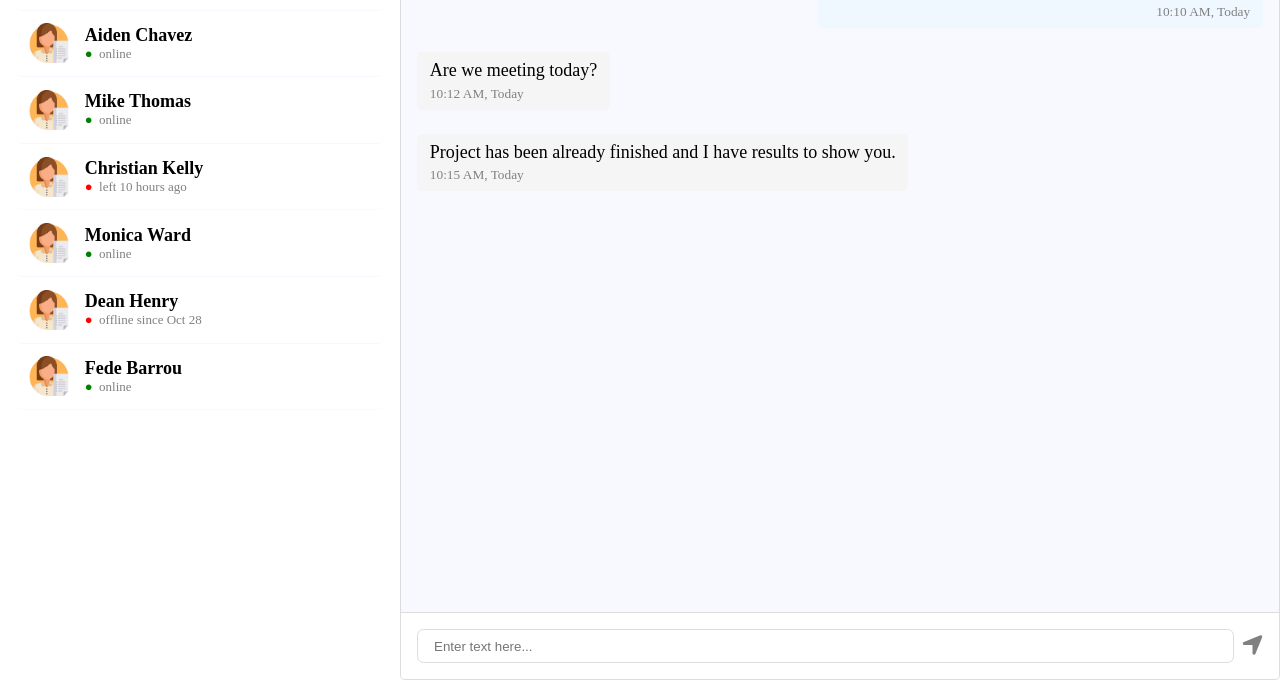
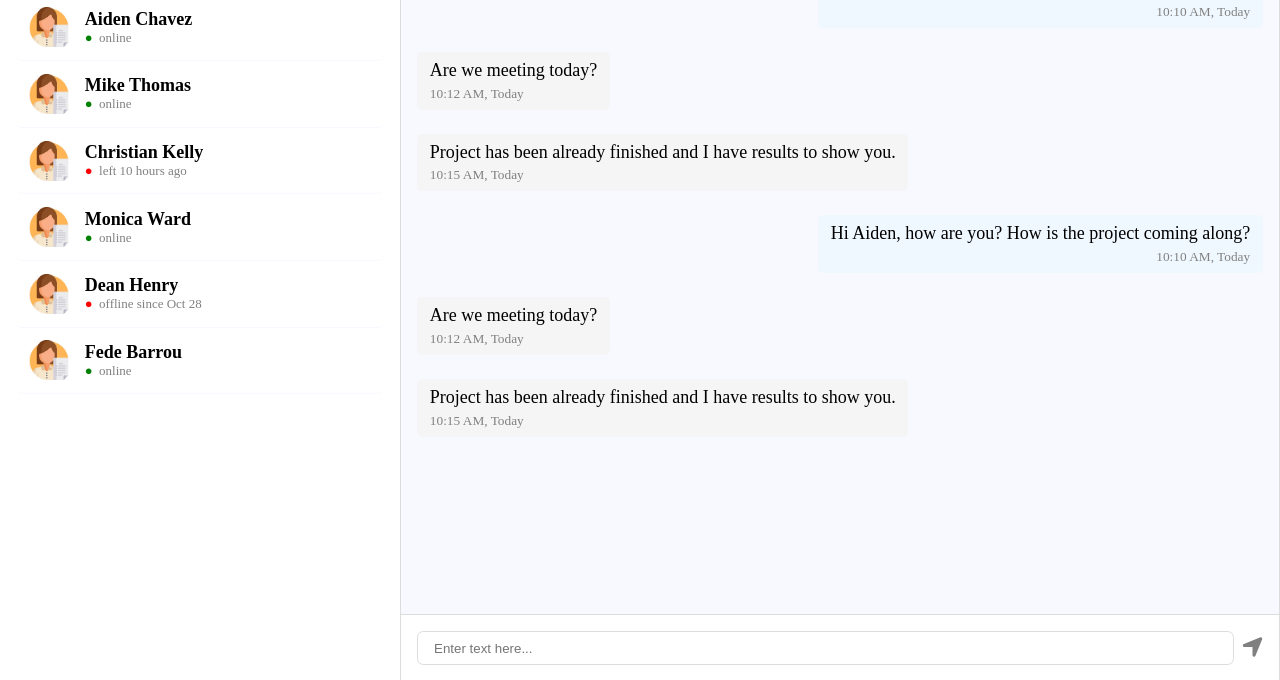
Before and after one commit to fedebarrou/utn-trabajo-practico, a plain HTML site: page index.html in a window 1280 px wide. Shown: the part 120-800 px from the top of the page. Drawn offline with Linux system fonts and the light colour scheme.

Commit message:
Incorporacion de overflows

```diff
--- a/index.html
+++ b/index.html
@@ -121,6 +121,18 @@
           <p>Project has been already finished and I have results to show you.</p>
           <p class="timestamp">10:15 AM, Today</p>
         </div>
+        <div class="message sent">
+          <p>Hi Aiden, how are you? How is the project coming along?</p>
+          <p class="timestamp">10:10 AM, Today</p>
+        </div>
+        <div class="message received">
+          <p>Are we meeting today?</p>
+          <p class="timestamp">10:12 AM, Today</p>
+        </div>
+        <div class="message received">
+          <p>Project has been already finished and I have results to show you.</p>
+          <p class="timestamp">10:15 AM, Today</p>
+        </div>
       </section>
       <footer class="chat-footer">
         <input type="text" placeholder="Enter text here...">
--- a/styles.css
+++ b/styles.css
@@ -26,13 +26,11 @@ p {
 /*SIDEBAR*/
 
 .sidebar {
-  height: 100%;
-  overflow-y: auto;
   display: flex;
   flex-direction: column;
+  height: 100vh;
+  overflow: hidden;
   padding: 1rem;
-  gap: 1rem;
-  box-sizing: border-box;
 }
 
 
@@ -59,7 +57,10 @@ p {
 
 
 .contact-list {
+  flex: 1;
   overflow-y: auto;
+  min-height: 0;
+  /* 👈 Esto activa el scroll */
 }
 
 .contact {
@@ -136,11 +137,10 @@ p {
 }
 
 .chat {
-  display: flex;
-  flex-direction: column;
-  justify-content: space-between;
+  display: grid;
+  grid-template-rows: auto 1fr auto;
+  height: 100vh;
   border: 1px solid gainsboro;
-  border-radius: 0.3rem;
 }
 
 
@@ -153,12 +153,12 @@ p {
 
 
 .chat-messages {
+  overflow-y: auto;
+  padding: 1rem;
   display: flex;
   flex-direction: column;
   gap: 1.5rem;
   background-color: ghostwhite;
-  height: 100%;
-  padding: 1rem;
 }
 
 
```
